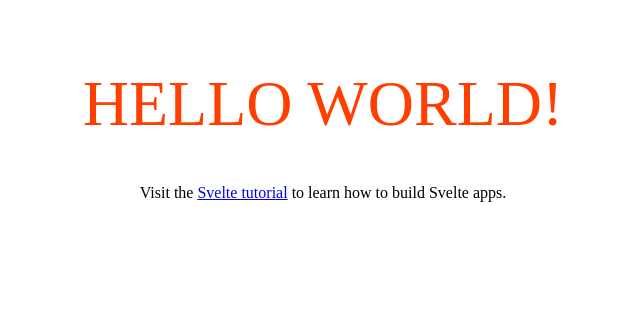
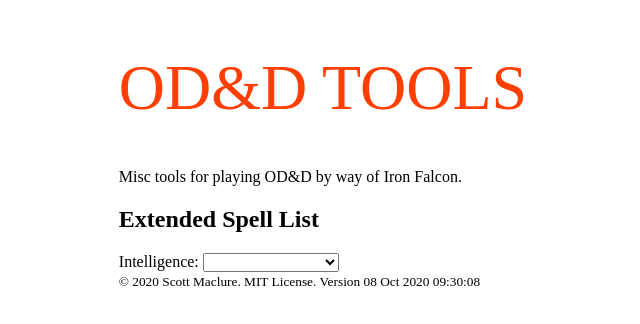
Before and after one commit to ScottMaclure/oddtools, a Svelte app: page / in a window 1280 px wide. Shown: the top 324 px of the page, without its empty margins (317-957 px from the left). Built offline with nearby package versions, Linux system fonts and the light colour scheme; the HTML template or start-up script is replaced by a standard one.

Commit message:
Setting up ifData, and extended spell selection.

```diff
--- a/src/App.svelte
+++ b/src/App.svelte
@@ -1,18 +1,72 @@
 <script>
-	export let name;
+	export let appData
+	export let ifData
+
+	let selectedIntelligence = {}
+	let spellBookOutput = []
+
+	function generateSpellBook() {
+		console.log('generateSpellBook, selectedIntelligence:', selectedIntelligence)
+	}
+
 </script>
 
-<main>
-	<h1>Hello {name}!</h1>
-	<p>Visit the <a href="https://svelte.dev/tutorial">Svelte tutorial</a> to learn how to build Svelte apps.</p>
-</main>
+<div class="container">
+
+	<div class="item">
+
+		<header>
+			<h1>{appData.title}</h1>
+			<p>Misc tools for playing OD&D by way of Iron Falcon.</p>
+		</header>
+
+		<main>
+			<h2>Extended Spell List</h2>
+
+			Intelligence:
+			<select bind:value={selectedIntelligence}>
+				<option>--- Please select ---</option>
+				{#each ifData.abilities.intelligence as option}
+					{#if option.levelMin === option.levelMax}
+						<option value={option}>{option.levelMax}</option>
+					{:else}
+						<option value={option}>{option.levelMin}-{option.levelMax}</option>
+					{/if}
+				{/each}
+			</select>
+
+			{#if selectedIntelligence.spellChance > 0}
+			<div class="selectedIntelligence">
+				Chance={selectedIntelligence.spellChance}%,
+				Min={selectedIntelligence.minNum},
+				Max={selectedIntelligence.maxNum},
+				MaxLevel={selectedIntelligence.maxLevel}.
+			</div>
+
+			<button on:click={generateSpellBook}>Generate Spellbook</button>
+
+			<pre id="spellBook">{spellBookOutput}</pre>
+			{/if}
+
+		</main>
+
+		<footer>
+			<small>&copy; 2020 Scott Maclure. MIT License. Version {appData.version}</small>
+		</footer>
+
+	</div>
+
+</div>
 
 <style>
-	main {
-		text-align: center;
-		padding: 1em;
-		max-width: 240px;
-		margin: 0 auto;
+	.container {
+		display: flex;
+		flex-direction: column;
+		align-items: center;
+	}
+
+	.container > .item {
+		max-width: 768px;
 	}
 
 	h1 {
@@ -22,8 +76,12 @@
 		font-weight: 100;
 	}
 
+	main {
+		text-align: left;
+	}
+
 	@media (min-width: 640px) {
-		main {
+		.container {
 			max-width: none;
 		}
 	}
--- /dev/null
+++ b/src/data/if.json
@@ -0,0 +1,17 @@
+{
+    "abilities": {
+        "intelligence": [
+            {"levelMin": 3, "levelMax": 4, "spellChance": 20, "minNum": 2, "maxNum": 3, "maxLevel": 5},
+            {"levelMin": 5, "levelMax": 7, "spellChance": 30, "minNum": 2, "maxNum": 4, "maxLevel": 5},
+            {"levelMin": 8, "levelMax": 9, "spellChance": 40, "minNum": 3, "maxNum": 5, "maxLevel": 5},
+            {"levelMin": 10, "levelMax": 11, "spellChance": 50, "minNum": 4, "maxNum": 6, "maxLevel": 5},
+            {"levelMin": 12, "levelMax": 12, "spellChance": 50, "minNum": 4, "maxNum": 6, "maxLevel": 6},
+            {"levelMin": 13, "levelMax": 13, "spellChance": 65, "minNum": 5, "maxNum": 8, "maxLevel": 6},
+            {"levelMin": 14, "levelMax": 14, "spellChance": 65, "minNum": 5, "maxNum": 8, "maxLevel": 7},
+            {"levelMin": 15, "levelMax": 15, "spellChance": 75, "minNum": 6, "maxNum": 10, "maxLevel": 7},
+            {"levelMin": 16, "levelMax": 16, "spellChance": 75, "minNum": 6, "maxNum": 10, "maxLevel": 8},
+            {"levelMin": 17, "levelMax": 17, "spellChance": 85, "minNum": 7, "maxNum": 99, "maxLevel": 8},
+            {"levelMin": 18, "levelMax": 18, "spellChance": 95, "minNum": 8, "maxNum": 99, "maxLevel": 9}
+        ]
+    }
+}
--- a/src/main.js
+++ b/src/main.js
@@ -1,9 +1,12 @@
 import App from './App.svelte';
+import appData from './data/app.json';
+import ifData from './data/if.json';
 
 const app = new App({
 	target: document.body,
 	props: {
-		name: 'world'
+		appData: appData,
+		ifData: ifData
 	}
 });
 
```
Also changed, not shown: 5 other files (tests, documents, lock files or other folders).
